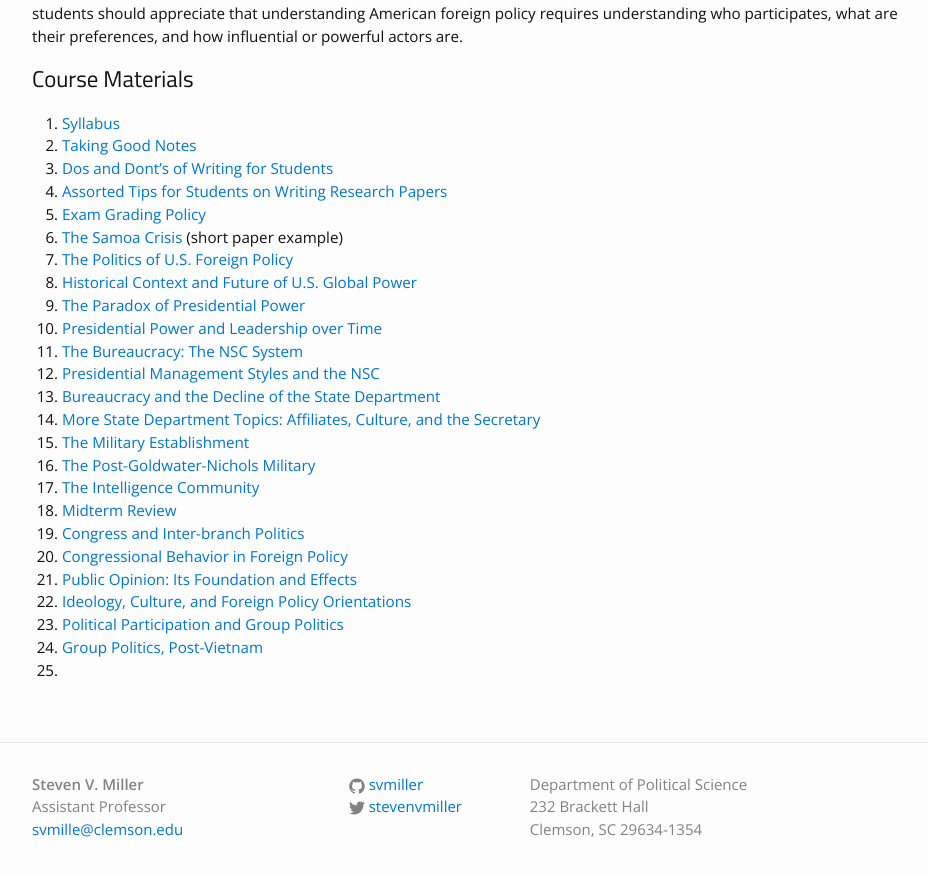
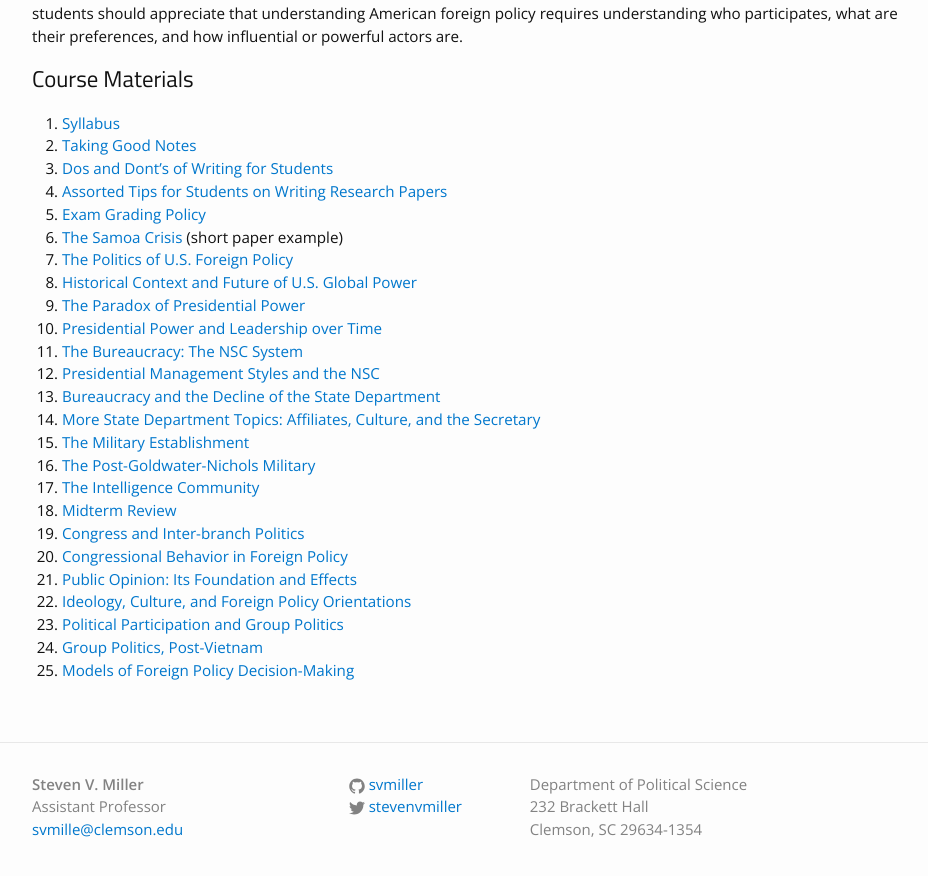
Before and after one commit to svmiller/svmiller.github.io, a Jekyll site: the page built from teaching/posc-3630.md, in a window 1280 px wide and 900 px high, scrolled down 608 px. Shown: the top 876 px of the window, without its empty margins (163-1091 px from the left). Built offline with Jekyll 4.4.1, drawn with Linux system fonts in a browser that asks for light colours; some web fonts are replaced.

Commit message:
actually add link for last lecture

```diff
--- a/teaching/posc-3630.md
+++ b/teaching/posc-3630.md
@@ -34,4 +34,4 @@
 22. [Ideology, Culture, and Foreign Policy Orientations](https://www.dropbox.com/s/u55tahne8hj07hg/posc3630-lecture-public-opinion-2.pdf?dl=0)
 23. [Political Participation and Group Politics](https://www.dropbox.com/s/ntwtqdpz5w40kl8/posc3630-lecture-group-politics-1.pdf?dl=0)
 24. [Group Politics, Post-Vietnam](https://www.dropbox.com/s/wris9vy0dm8alno/posc3630-lecture-group-politics-2.pdf?dl=0)
-25. [](https://www.dropbox.com/s/kue3jimatsmmnsu/posc3630-lecture-fpdm-1.pdf?dl=0)
+25. [Models of Foreign Policy Decision-Making](https://www.dropbox.com/s/kue3jimatsmmnsu/posc3630-lecture-fpdm-1.pdf?dl=0)
```
